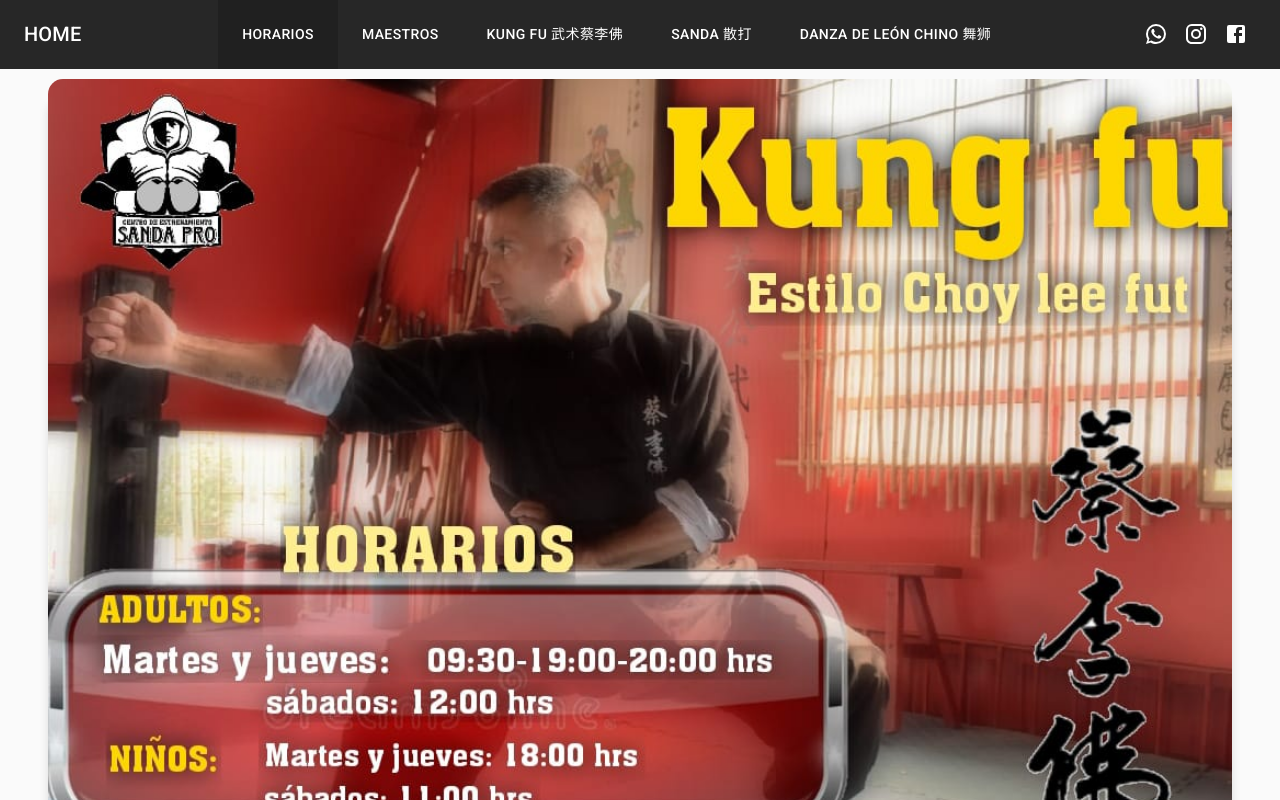
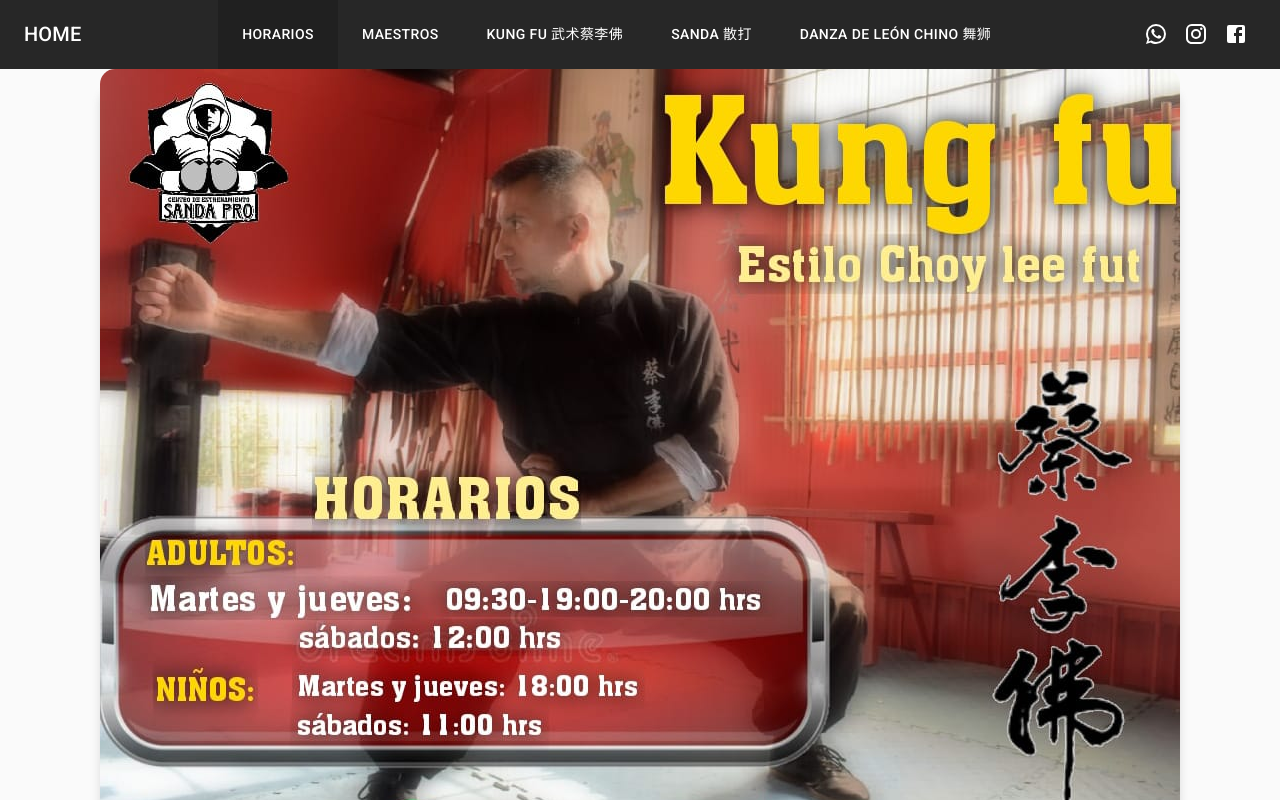
Before and after one commit to durbonca/kungfusanda.cl-old, a React (Create React App) app: page /horarios in a window 1280 px wide. Shown: the top 800 px of the page. Built offline with nearby package versions, Linux system fonts and the light colour scheme.

Commit message:
horario finish

```diff
--- a/src/components/image-full/index.jsx
+++ b/src/components/image-full/index.jsx
@@ -1,12 +1,25 @@
+import styled from 'styled-components';
+
+const StyledImageFull = styled.div`
+  max-width: '100vw';
+  padding: '10px 3em';
+  @media (max-width: 768px) {
+    padding: '0';
+  }
+`;
+
+const StyledImg = styled.img`
+  box-shadow: rgba(99, 99, 99, 0.2) 0px 20px 8px 0px;
+  border-radius: 15px;
+  @media (max-width: 768px) {
+    border-radius: 0;
+  }
+`;
+
 export const ImageFull = ({ img, altImg }) => {
   return (
-    <div style={{ maxWidth: '100vw', padding: '10px 3em' }}>
-      <img
-        style={{ boxShadow: 'rgba(99, 99, 99, 0.2) 0px 20px 8px 0px', borderRadius: '15px' }}
-        width="100%"
-        src={img}
-        alt={altImg}
-      />
-    </div>
+    <StyledImageFull>
+      <StyledImg width="100%" src={img} alt={altImg} />
+    </StyledImageFull>
   );
 };
--- a/src/pages/Horarios.jsx
+++ b/src/pages/Horarios.jsx
@@ -2,20 +2,22 @@ import Horario1 from '../img/Horario1.jpeg';
 import Horario2 from '../img/Horario2.jpeg';
 
 import { ImageFull } from '../components/';
+import styled from 'styled-components';
+
+const StyledContainer = styled.div`
+  display: flex;
+  justify-content: space-evenly;
+  align-items: center;
+  min-height: 100vh;
+  background-color: #fafafa;
+  flex-direction: column;
+`;
 
 export const Horarios = () => {
   return (
-    <div
-      style={{
-        display: 'flex',
-        flexDirection: 'column',
-        justifyContent: 'space-evenly',
-        minHeight: '100vh',
-        backgroundColor: '#fafafa',
-      }}
-    >
+    <StyledContainer>
       <ImageFull img={Horario1} altImg="horario de clases kung-fu" />
       <ImageFull img={Horario2} altImg="horario de clases sanda" />
-    </div>
+    </StyledContainer>
   );
 };
```
